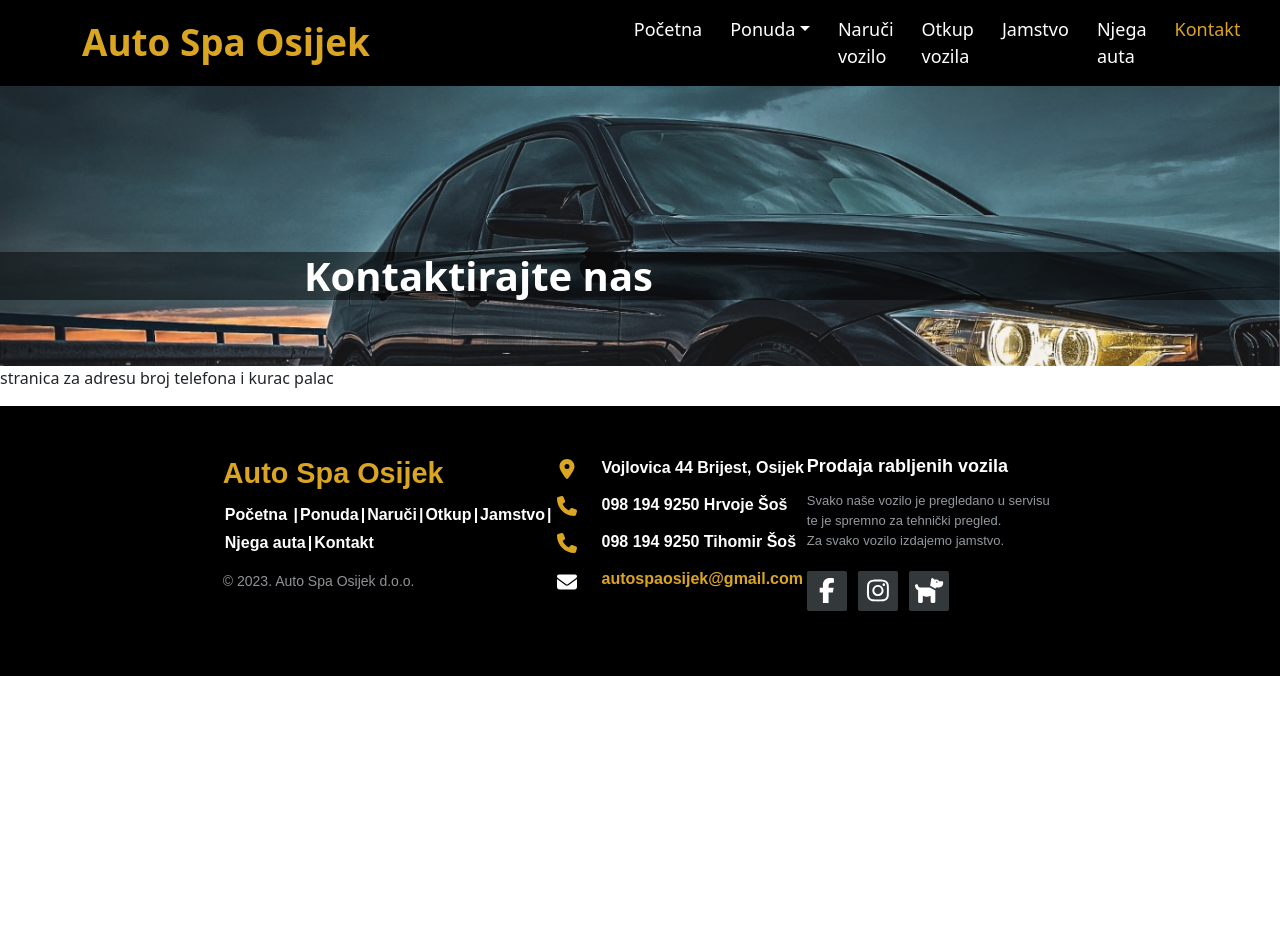
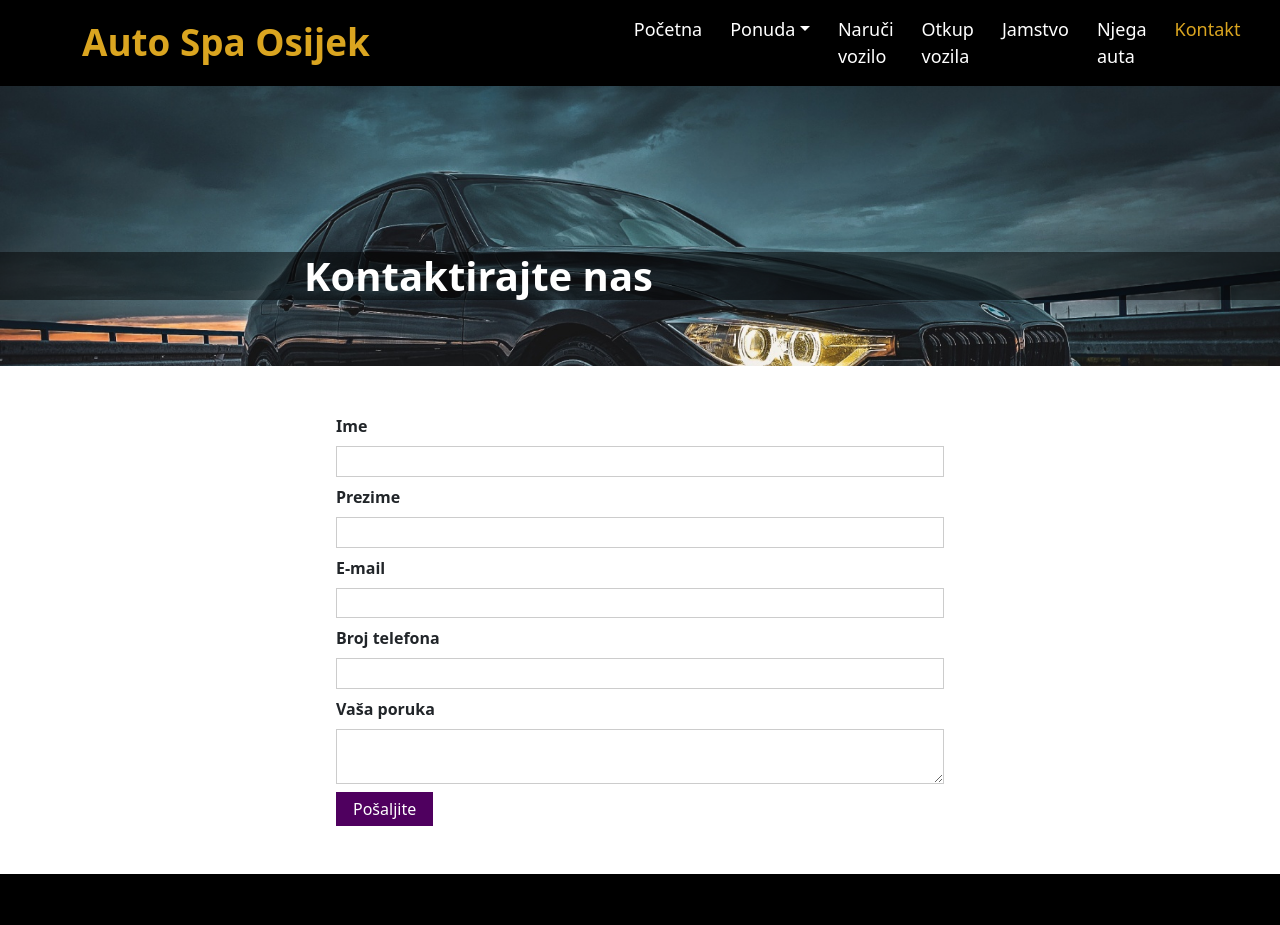
Before and after one commit to AndrijaBosnjak/autospaOsijek, a React (Create React App) app: page /kontakt in a window 1280 px wide. Shown: the top 925 px of the page. Before the commit the page ends 800 px from the top, so only its background shows below. Built offline with nearby package versions, Linux system fonts and the light colour scheme.

Commit message:
add contact_form

```diff
--- /dev/null
+++ b/jsconfig.json
@@ -0,0 +1,5 @@
+{
+    "compilerOptions": {
+        "baseUrl": "./src"
+    }
+}
--- a/src/App.js
+++ b/src/App.js
@@ -2,8 +2,8 @@ import { RouterProvider, createBrowserRouter } from "react-router-dom";
 
 import "./App.css";
 import "bootstrap/dist/css/bootstrap.min.css";
-import { RootLayout } from "./components";
-import { HomePage, CarOffer, PurchaseCar, Warranty, OrderCar, CarCleaning, ErrorPage, Contact } from "./pages";
+import { RootLayout } from "components";
+import { HomePage, CarOffer, PurchaseCar, Warranty, OrderCar, CarCleaning, ErrorPage, Contact } from "pages";
 
 const router = createBrowserRouter([
   {
--- /dev/null
+++ b/src/components/ContactForm/ContactForm.js
@@ -0,0 +1,48 @@
+import { useState } from "react";
+
+import classes from "./ContactForm.module.css";
+
+function ContactForm() {
+
+  const onSubmitForm = (event) => {
+    event.preventDefault();
+
+    const [formStatus, setFormStatus] = useState('');
+
+    const { name, lastname, email, phoneNumber, message } = event.target.elements;
+    let conForm = {
+      name: name.value,
+      email: email.value,
+      lastname: lastname.value,
+      phoneNumber: phoneNumber.value,
+      message: message.value
+    }
+
+    console.log(conForm);
+    console.log("form submitted");
+  };
+
+  const onInputChange = () => {
+
+  }
+
+    return (
+    <div>
+    <form className={classes.input} onSubmit={onSubmitForm}>
+      <label htmlFor="name">Ime</label>
+      <input id="name" type="text" onChange={onInputChange}/>
+      <label htmlFor="lastname">Prezime</label>
+      <input id="lastname" type="text" onChange={onInputChange} />
+      <label htmlFor="email">E-mail</label>
+      <input id="email" type="text" onChange={onInputChange}/>
+      <label htmlFor="phoneNumber" >Broj telefona</label>
+      <input id="phoneNumber" type="number"onChange={onInputChange} />
+      <label htmlFor="message">Vaša poruka</label>
+      <textarea id="message" type="text" onChange={onInputChange}/>
+      <button className={classes.button} type="submit">Pošaljite</button>
+    </form>
+    </div>
+  );
+}
+
+export default ContactForm;
--- /dev/null
+++ b/src/components/ContactForm/ContactForm.module.css
@@ -0,0 +1,59 @@
+.input {
+    margin: 2rem auto;
+    padding: 1rem;
+    width: 90%;
+    max-width: 40rem;
+  }
+
+  .input label {
+    display: block;
+    font-weight: bold;
+    margin-bottom: 0.5rem;
+  }
+
+  .input input {
+    font: inherit;
+    display: block;
+    width: 100%;
+    border: 1px solid #ccc;
+    padding: 0.15rem;
+    margin-bottom: 0.5rem;
+  }
+
+  .input input:focus {
+    outline: none;
+    border-color: #4f005f;
+  }
+
+  .input textarea {
+    font: inherit;
+    display: block;
+    width: 100%;
+    border: 1px solid #ccc;
+    padding: 0.15rem;
+    margin-bottom: 0.5rem;
+  }
+
+  .input textarea:focus {
+    outline: none;
+    border-color: #4f005f;
+  }
+
+  .button {
+    font: inherit;
+    border: 1px solid #4f005f;
+    background: #4f005f;
+    color: white;
+    padding: 0.25rem 1rem;
+    cursor: pointer;
+  }
+
+  .button:hover,
+  .button:active {
+    background: #741188;
+    border-color: #741188;
+  }
+
+  .button:focus {
+    outline: none;
+  }
--- a/src/components/layout/Footer/Footer.js
+++ b/src/components/layout/Footer/Footer.js
@@ -12,21 +12,21 @@ import "./Footer.css";
 
 function Footer() {
   return (
-    <div class="footer-wrap">
-      <div class="footer-distributed">
-        <div class="footer-left">
+    <div className="footer-wrap">
+      <div className="footer-distributed">
+        <div className="footer-left">
           <h3>Auto Spa Osijek</h3>
 
-          <p class="footer-links">
+          <p className="footer-links">
             <Link to="">Početna</Link> |<Link to="ponuda">Ponuda</Link>|
             <Link to="narucivozilo">Naruči</Link>|<Link to="otkupvozila">Otkup</Link>|<Link to="jamstvo">Jamstvo</Link>
             |<Link to="njegavozila">Njega auta</Link>|<Link to="kontakt">Kontakt</Link>
           </p>
 
-          <p class="footer-company-name">© 2023. Auto Spa Osijek d.o.o.</p>
+          <p className="footer-company-name">© 2023. Auto Spa Osijek d.o.o.</p>
         </div>
 
-        <div class="footer-center">
+        <div className="footer-center">
           <div>
             <FontAwesomeIcon
               className="awesome-icons"
@@ -67,13 +67,13 @@ function Footer() {
             </p>
           </div>
         </div>
-        <div class="footer-right">
-          <p class="footer-company-about">
+        <div className="footer-right">
+          <p className="footer-company-about">
             <span>Prodaja rabljenih vozila</span>
             Svako naše vozilo je pregledano u servisu te je spremno za tehnički
             pregled. <br></br>Za svako vozilo izdajemo jamstvo.
           </p>
-          <div class="footer-icons">
+          <div className="footer-icons">
             <a
               href="https://www.facebook.com/p/Auto-Spa-rabljena-vozila-100063674256957/"
               target="_blank" rel="noreferrer"
--- a/src/pages/Contact/Contact.js
+++ b/src/pages/Contact/Contact.js
@@ -1,3 +1,4 @@
+import ContactForm from "components/ContactForm/ContactForm";
 import classes from "./Contact.module.css";
 
 function Contact() {
@@ -9,7 +10,7 @@ function Contact() {
         </div>
       </div>
       <div>
-        <p>stranica za adresu broj telefona i kurac palac</p>
+        <ContactForm />
       </div>
     </>
   );
--- a/src/pages/ErrorPage/ErrorPage.js
+++ b/src/pages/ErrorPage/ErrorPage.js
@@ -1,7 +1,7 @@
-import CarouselFullPage from "../../components/layout/CarouselFullPage/CarouselFullPage"
-import Footer from "../../components/layout/Footer/Footer";
+import CarouselFullPage from "components/layout/CarouselFullPage/CarouselFullPage"
+import Footer from "components/layout/Footer/Footer";
 
-import "../../components/layout/Common/Root/Root.css";
+import "components/layout/Common/Root/Root.css";
 
 function ErrorPage () {
     return (
```
